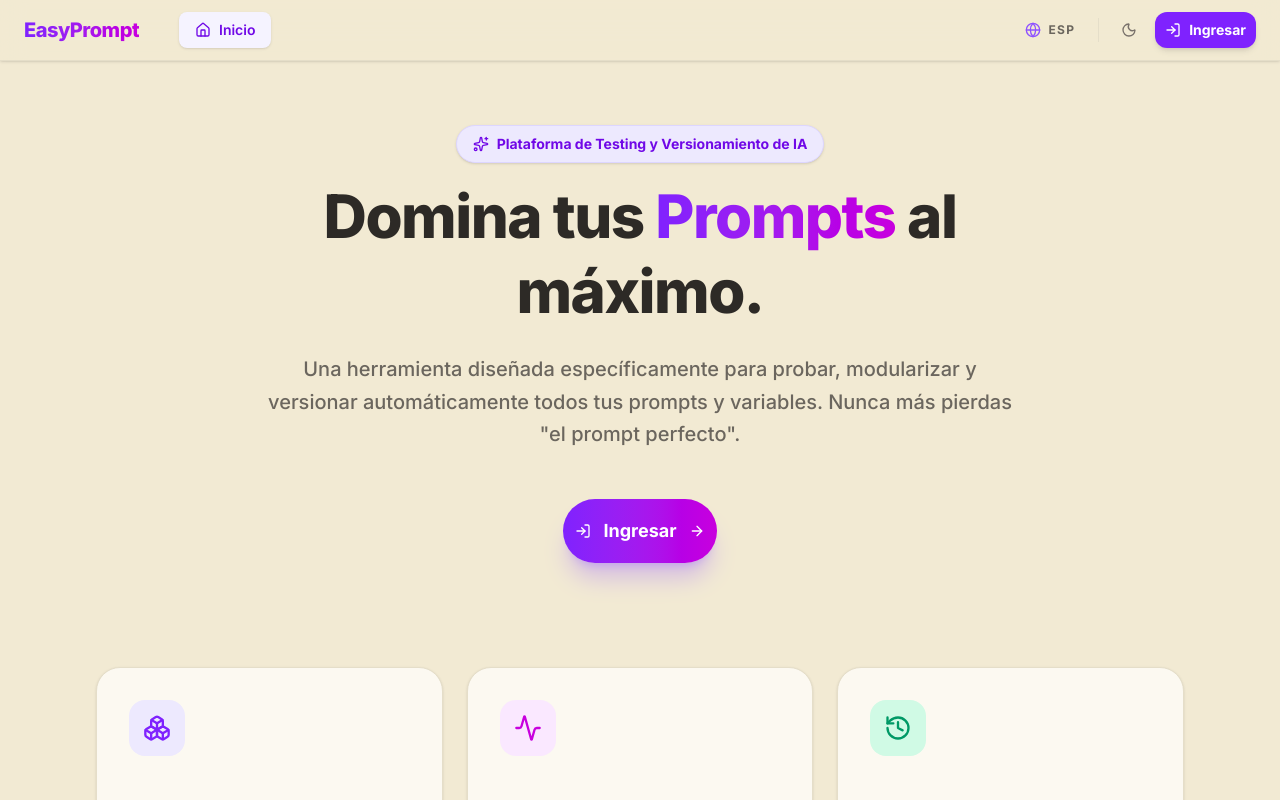
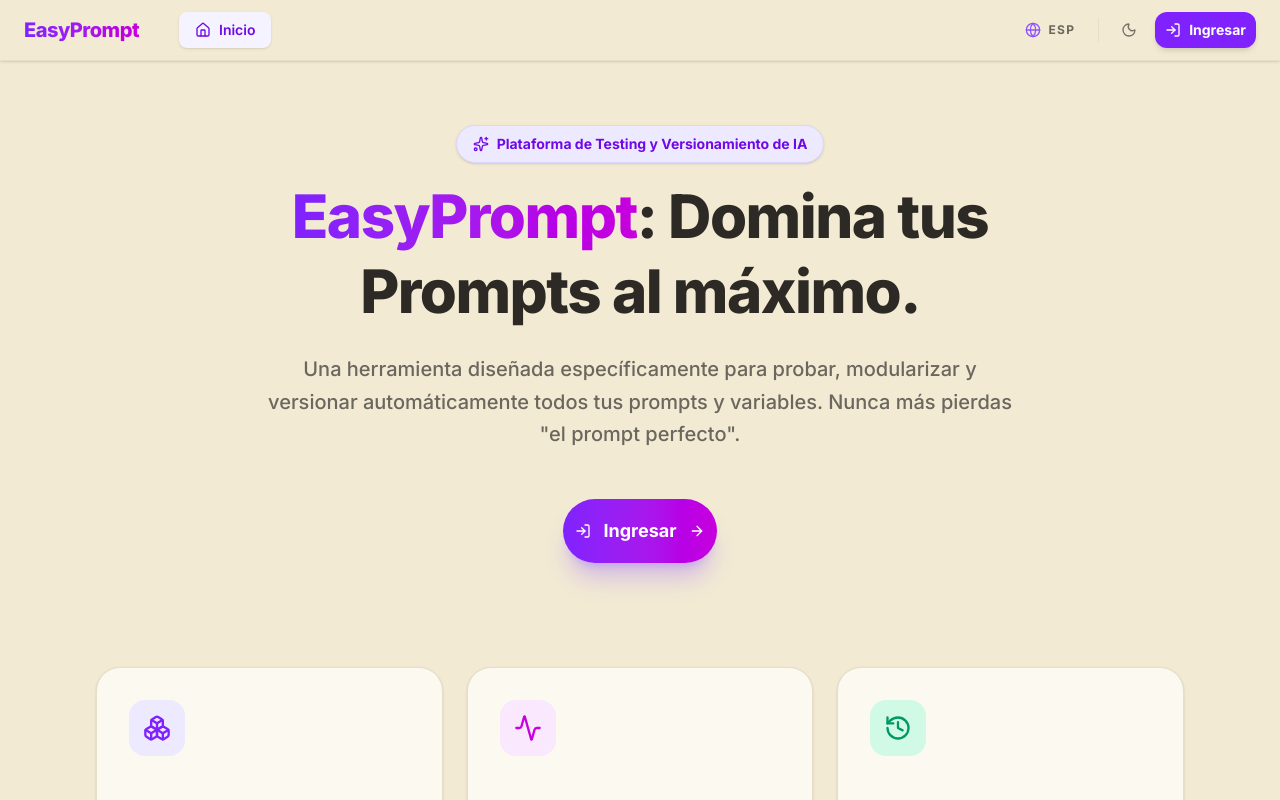
Before and after one commit to gabrielcz6/EasyPrompt, a Next.js app: page /home in a window 1280 px wide. Shown: the top 800 px of the page. Built offline with nearby package versions, Linux system fonts and the light colour scheme; no server answers; the database is empty.

Commit message:
feat: update landing page hero with EasyPrompt name

```diff
--- a/src/app/home/page.tsx
+++ b/src/app/home/page.tsx
@@ -30,9 +30,9 @@ export default function HomePage() {
                 </div>
                 <h1 className="text-5xl md:text-6xl font-extrabold text-foreground tracking-tight leading-tight">
                     {language === 'es' ? (
-                        <>Domina tus <span className="bg-gradient-to-r from-violet-600 to-fuchsia-600 bg-clip-text text-transparent">Prompts</span> al máximo.</>
+                        <><span className="bg-gradient-to-r from-violet-600 to-fuchsia-600 bg-clip-text text-transparent">EasyPrompt</span>: Domina tus Prompts al máximo.</>
                     ) : (
-                        <>Master your <span className="bg-gradient-to-r from-violet-600 to-fuchsia-600 bg-clip-text text-transparent">Prompts</span> to the max.</>
+                        <><span className="bg-gradient-to-r from-violet-600 to-fuchsia-600 bg-clip-text text-transparent">EasyPrompt</span>: Master your Prompts to the max.</>
                     )}
                 </h1>
                 <p className="text-lg md:text-xl text-muted-foreground leading-relaxed font-medium">
```
